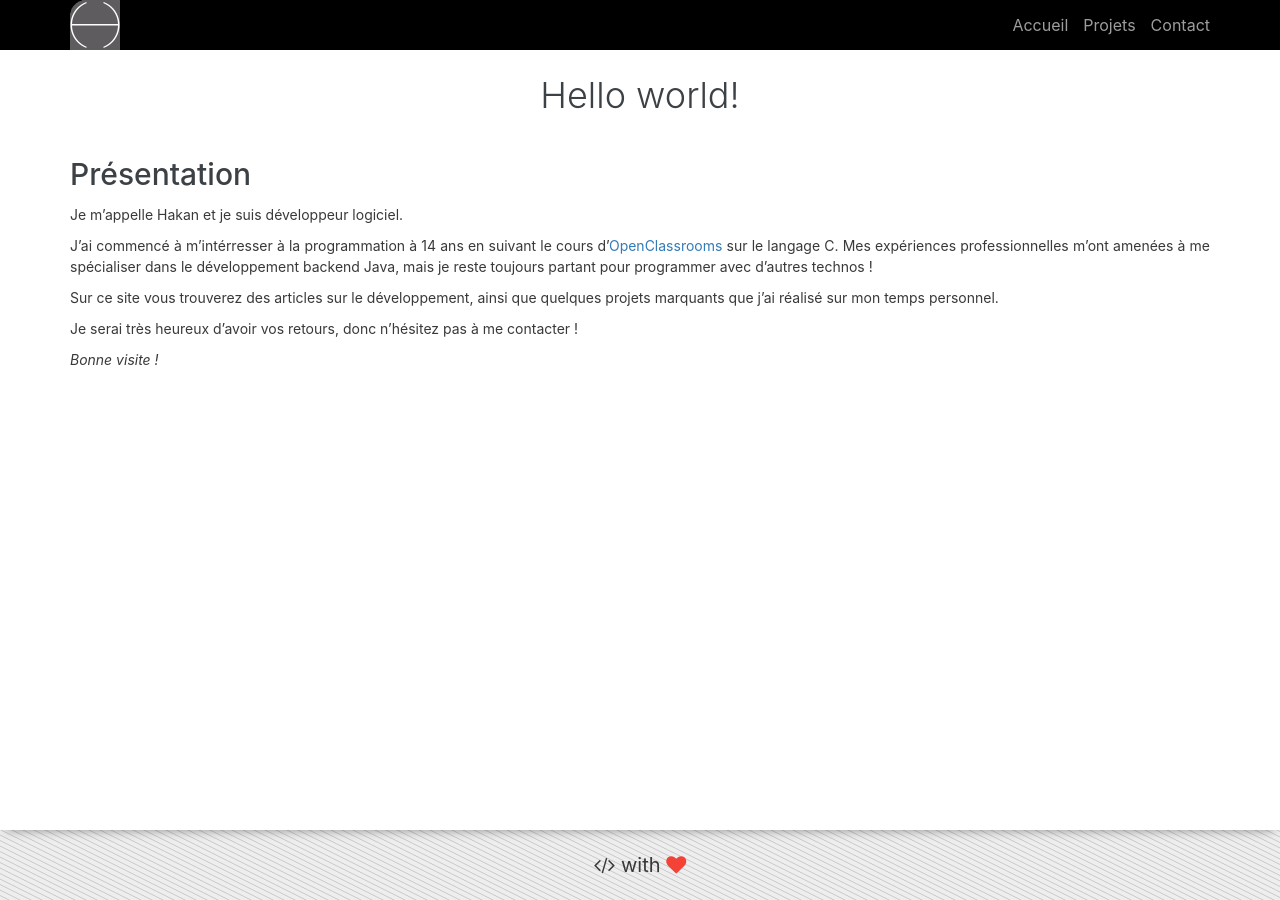
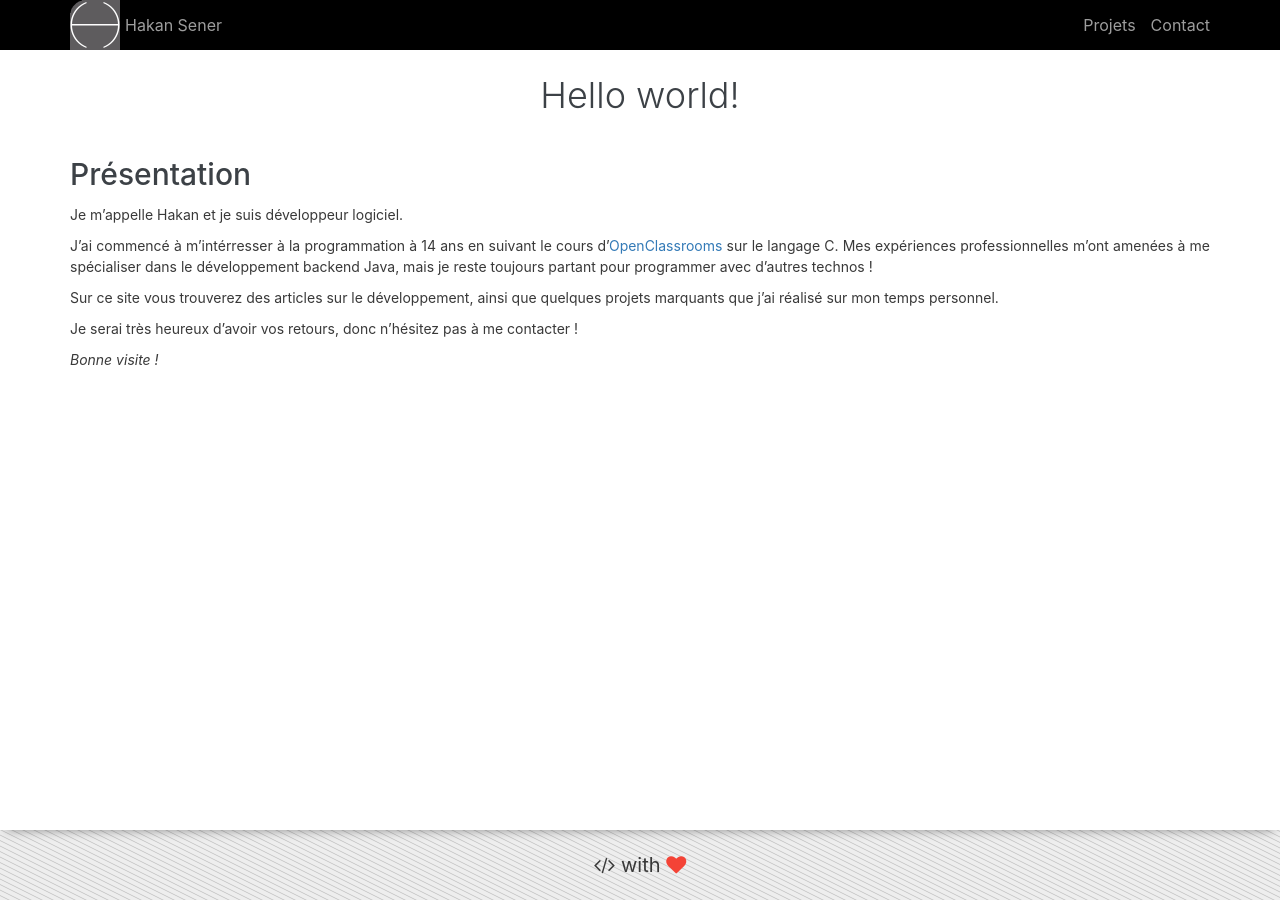
Before and after one commit to senerh/senerh.github.io, a Jekyll site: the page built from index.md, in a window 1280 px wide. Built offline with Jekyll 4.4.1, drawn with Linux system fonts in a browser that asks for light colours.

Commit message:
update navigation bar

```diff
--- a/_data/navigation.yml
+++ b/_data/navigation.yml
@@ -1,5 +1,3 @@
-- name: Accueil
-  link: /
 - name: Projets
   link: projects.html
 - name: Contact
--- a/_includes/navigation.html
+++ b/_includes/navigation.html
@@ -2,6 +2,7 @@
     <a href="/">
         <div class="logo">
             <img src="{{ "/assets/logo.png" | relative_url }}" alt="logo">
+            Hakan Sener
         </div>
     </a>
     <ul>
```
